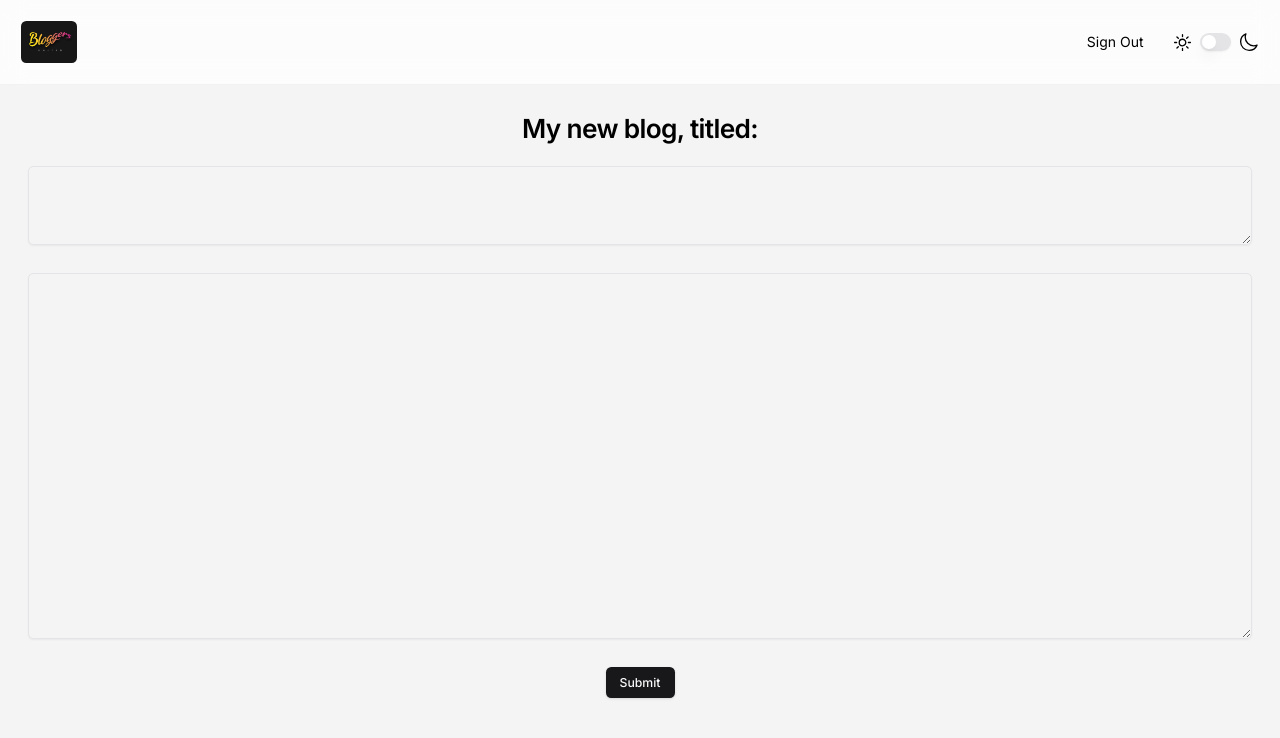
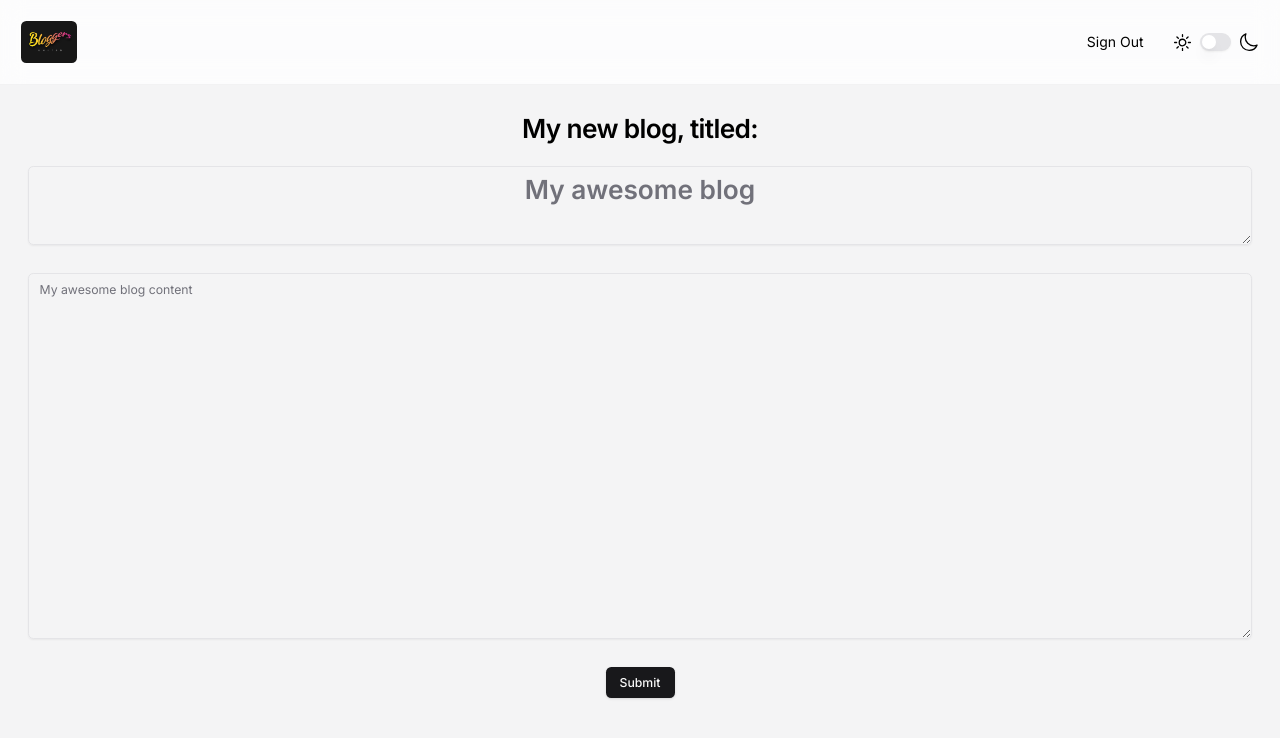
Before and after one commit to ic-768/next-blogs, a Next.js app: page /create in a window 1280 px wide. Shown: the top 738 px of the page. Built offline with nearby package versions, Linux system fonts and the light colour scheme.

Commit message:
Styling for blog submission

```diff
--- a/app/(authenticated)/create/form-content.tsx
+++ b/app/(authenticated)/create/form-content.tsx
@@ -14,10 +14,18 @@ export default function FormContent() {
     <>
       <div className="flex w-full flex-col items-center gap-4">
         <h2 className="text-nowrap">My new blog, titled:</h2>
-        <Textarea name="title" className="w-full text-3xl font-semibold" />
+        <Textarea
+          placeholder="My awesome blog"
+          name="title"
+          className="w-full text-center text-3xl font-semibold"
+        />
       </div>
 
-      <Textarea name="content" rows={20} />
+      <Textarea
+        placeholder="My awesome blog content"
+        name="content"
+        rows={20}
+      />
       <Button className="self-center">Submit</Button>
     </>
   );
```
